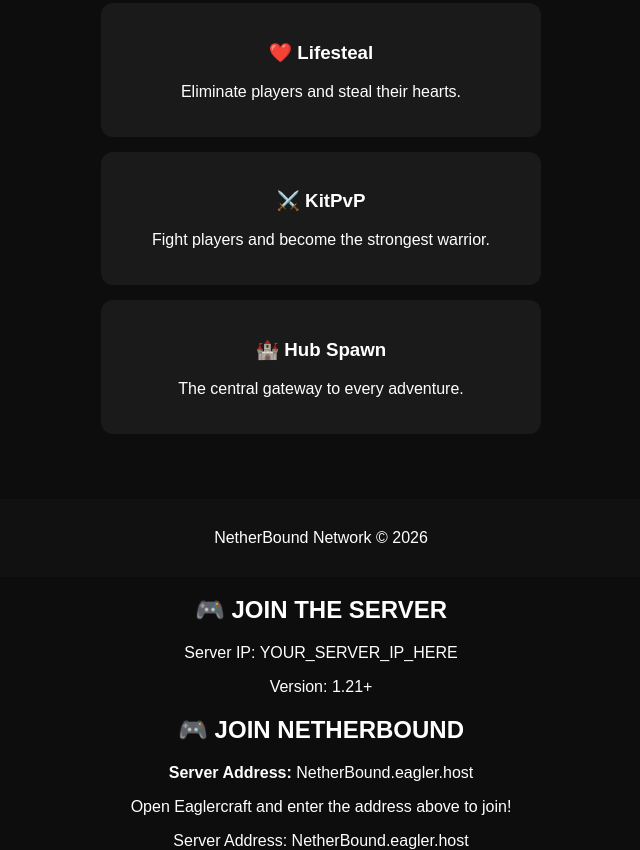
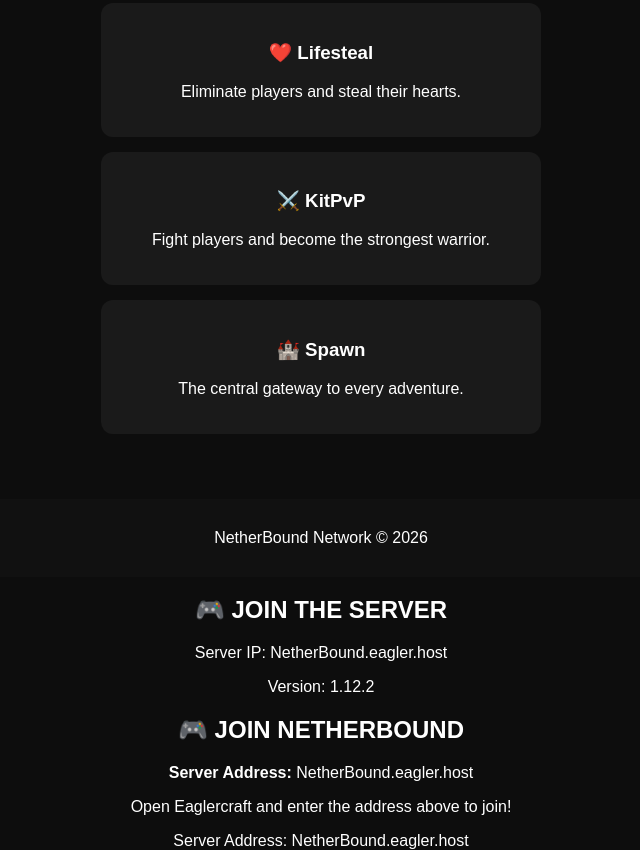
Before and after one commit to mrnobody401/netherbound-network, a plain HTML site: page index.html in a window 1280 px wide. Shown: the part 588-1438 px from the top of the page, without its empty margins (319-959 px from the left). Drawn offline with Linux system fonts and the light colour scheme.

Commit message:
Modify server IP and version in index.html
Updated server IP and version information in the join section.

```diff
--- a/index.html
+++ b/index.html
@@ -57,7 +57,7 @@ background:#111;
 
 <div class="hero">
 <h1>🌋 NetherBound Network</h1>
-<a href="https://eaglercraft.com" class="play-btn">PLAY NOW</a>
+<a href="https://eaglercraft.com/play" class="play-btn">PLAY NOW</a>
 <a href="https://discord.gg/MXbwjRT5Ef" class="play-btn">
 💬 JOIN DISCORD
 </a>
@@ -82,7 +82,7 @@ background:#111;
 </div>
 
 <div class="card">
-<h3>🏰 Hub Spawn</h3>
+<h3>🏰 Spawn</h3>
 <p>The central gateway to every adventure.</p>
 </div>
 
@@ -93,8 +93,8 @@ NetherBound Network © 2026
 </footer>
 <section id="join-server">
     <h2>🎮 JOIN THE SERVER</h2>
-    <p>Server IP: YOUR_SERVER_IP_HERE</p>
-    <p>Version: 1.21+</p>
+    <p>Server IP: NetherBound.eagler.host </p>
+    <p>Version: 1.12.2</p>
 </section>
     <section id="join-server">
     <h2>🎮 JOIN NETHERBOUND</h2>
```
